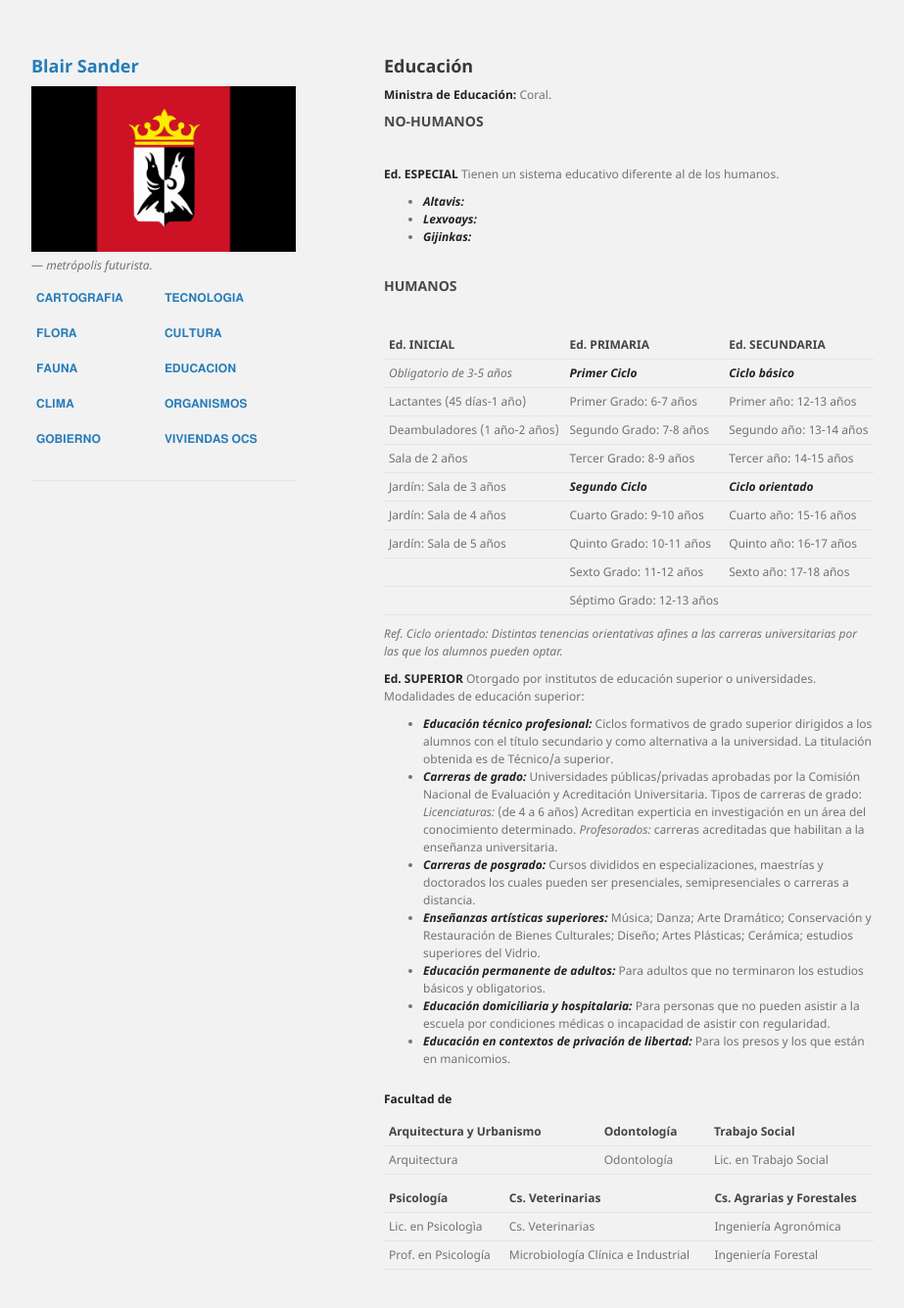
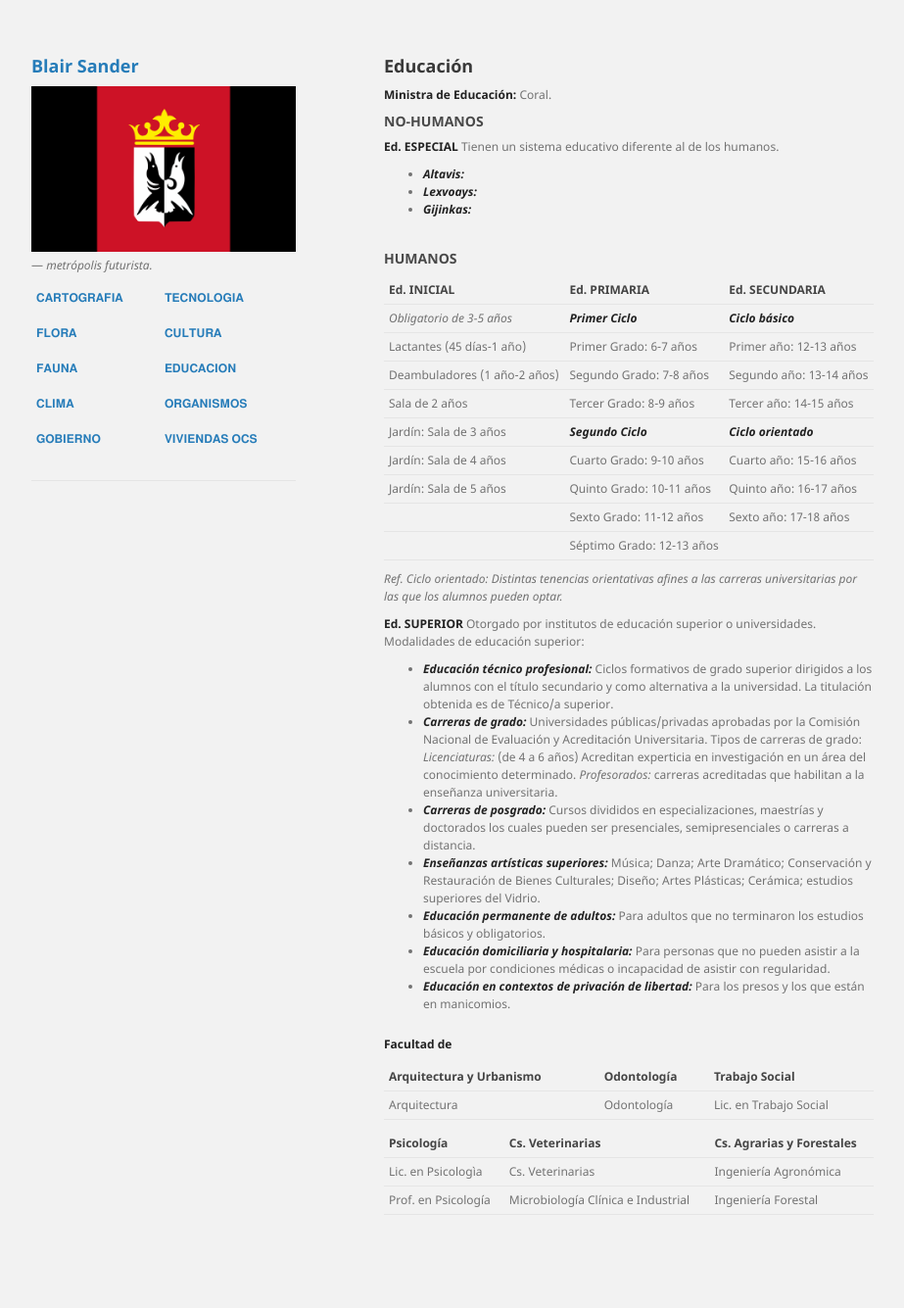
Before and after one commit to BlairSander/ciudad, a Jekyll site: the page built from educacion.md, in a window 1280 px wide and 1356 px high. Shown: the top 1335 px of the window at 98% size, without its empty margins (178-1101 px from the left). Built offline with Jekyll 4.4.1, drawn with Linux system fonts in a browser that asks for light colours.

Commit message:
educacion.md

```diff
--- a/educacion.md
+++ b/educacion.md
@@ -7,7 +7,6 @@ layout: default
 **Ministra de Educación:** Coral.
 <BR>
 <h3>NO-HUMANOS</h3>
-<BR>
 
 **Ed. ESPECIAL**
 Tienen un sistema educativo diferente al de los humanos.
@@ -16,7 +15,6 @@ Tienen un sistema educativo diferente al de los humanos.
 * ***Gijinkas:***
 <BR>
 <h3>HUMANOS</h3>
- <BR>
 
 | Ed. INICIAL | Ed. PRIMARIA | Ed. SECUNDARIA |
 |------|------|------|
```
